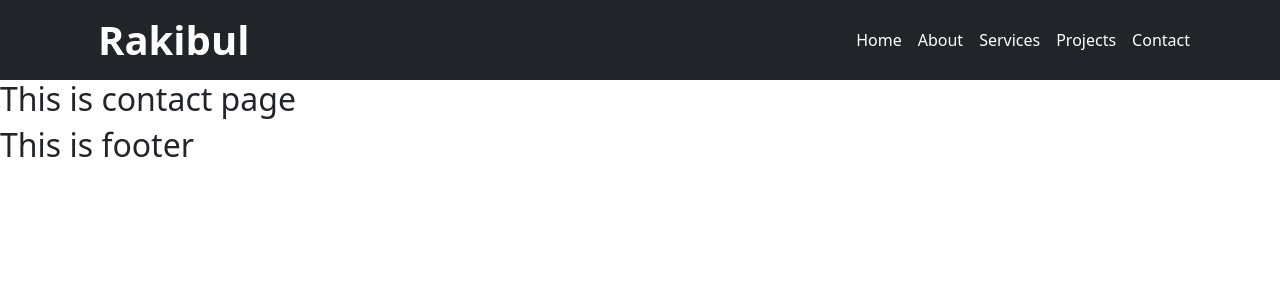
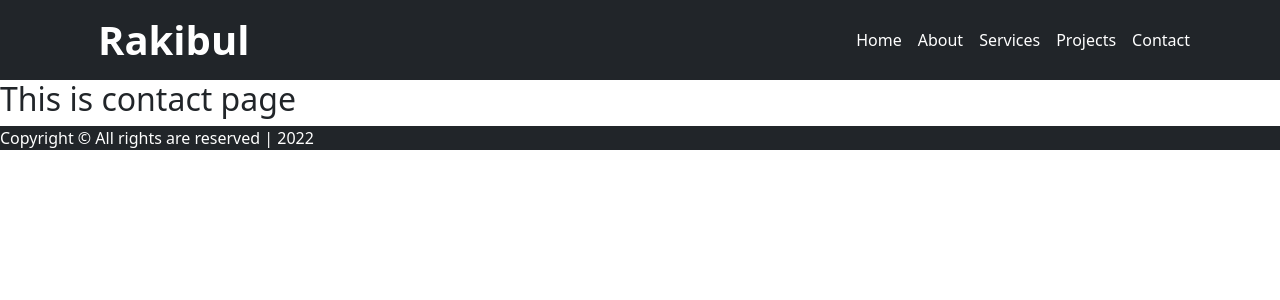
Before and after one commit to coderrakibul/personal-portfolio, a React (Create React App) app: page /contact in a window 1280 px wide. Shown: the top 300 px of the page. Built offline with nearby package versions, Linux system fonts and the light colour scheme.

Commit message:
copyright added

```diff
--- a/src/pages/Shared/Footer.js
+++ b/src/pages/Shared/Footer.js
@@ -1,9 +1,13 @@
 import React from 'react';
 
 const Footer = () => {
+	const date = new Date();
+    const year = date.getFullYear();
+
 	return (
-		<div>
-			<h2>This is footer</h2>
+		<div className='bg-dark text-white'>
+
+			<p>Copyright &copy; All rights are reserved | {year}</p>
 		</div>
 	);
 };
```
